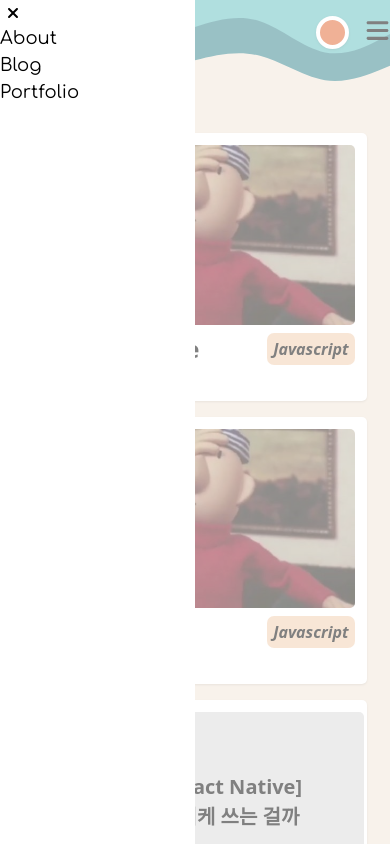
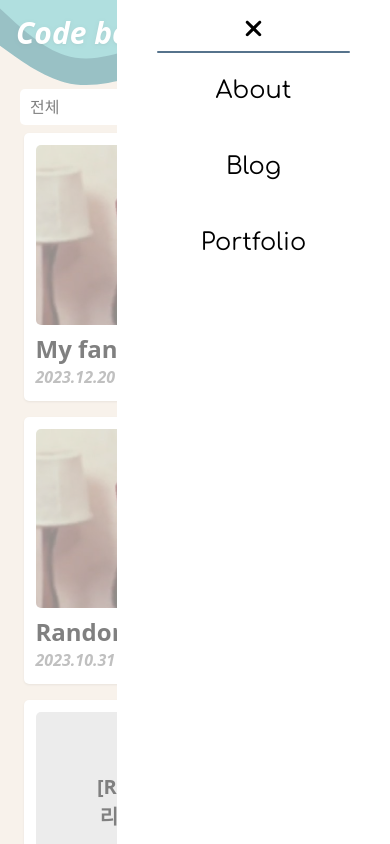
Before and after one commit to Happiva/piva-blog, a Next.js app: page / in a window 390 px wide. Both pictures are taken after a click on the button 377 px from the left and 32 px from the top of the page. Shown: the top 844 px of the page. Built offline with nearby package versions, Linux system fonts and the light colour scheme.

Commit message:
모바일 네비게이터 디자인 적용 및 애니메이션 추가

```diff
--- a/src/components/layout/Header.tsx
+++ b/src/components/layout/Header.tsx
@@ -17,7 +17,7 @@ const Header = () => {
       >
         Code box:
       </Link>
-      <div className="flex items-center">
+      <div className="flex">
         <Navigator />
         <ColorModeSwitch />
         <MobileNavigator />
--- a/src/components/layout/MobileNavigator.tsx
+++ b/src/components/layout/MobileNavigator.tsx
@@ -14,13 +14,7 @@ const MobileNavigator = () => {
   const [isMenuVisible, setIsMenuVisible] = useState<boolean>(false);
 
   const onClickButton = () => {
-    setIsMenuVisible((prev) => {
-      if (prev) {
-        document.body.style.overflow = 'auto';
-      } else document.body.style.overflow = 'hidden';
-
-      return !prev;
-    });
+    setIsMenuVisible((prev) => !prev);
   };
 
   return (
@@ -28,35 +22,42 @@ const MobileNavigator = () => {
       <button
         type="button"
         aria-label="Mobile nav button"
-        className="relative lg:hidden"
+        className="relative mr-[16px] lg:hidden"
         onClick={onClickButton}
       >
         <FontAwesomeIcon icon={faBars} className="size-[25px]" />
       </button>
-      {isMenuVisible && (
-        <div className="bg-white/50 absolute inset-0 flex dark:bg-dark-blue-dark/50">
-          <div className="bg-white flex flex-col dark:bg-dark-blue-dark w-[50%]">
+      <div
+        className={`bg-white/50 absolute inset-0 flex flex-col overflow-hidden dark:bg-dark-blue-dark/50 ${
+          isMenuVisible ? 'block' : 'hidden'
+        }`}
+      >
+        <div
+          className={`bg-white flex flex-col items-center self-end p-[16px] ${
+            isMenuVisible ? 'animate-slide' : 'animate-slide-back'
+          } h-full dark:bg-dark-blue-dark w-[70%]`}
+        >
           <button
             type="button"
             className="size-[25px]"
             aria-label="Nav close button"
             onClick={onClickButton}
           >
-              <FontAwesomeIcon icon={faXmark} />
+            <FontAwesomeIcon icon={faXmark} className="size-[25px]" />
           </button>
+          <div className="w-[80%] bg-dark-sky-200 h-[2px] rounded-full mt-[10px]" />
           {navLinks.map(({ text, link }) => (
             <Link
               key={text}
               href={link}
               onClick={onClickButton}
-                className={`${comfortaa.variable} text-[18px] font-comfortaa`}
+              className={`${comfortaa.variable} text-[24px] font-comfortaa py-[20px]`}
             >
               {text}
             </Link>
           ))}
         </div>
       </div>
-      )}
     </>
   );
 };
--- a/tailwind.config.ts
+++ b/tailwind.config.ts
@@ -43,6 +43,28 @@ const config: Config = {
       fontFamily: {
         comfortaa: ['var(--font-comfortaa)'],
       },
+      animation: {
+        // 'fade-out': 'fadeOut 1s ease-in-out',
+        // 'fade-in': 'fadeIn 1s ease-in-out',
+        slide: 'slideX 0.5s ease-out',
+        'slide-back': 'slideBack 0.5s ease-out',
+      },
+      keyframes: {
+        // fadeOut: {
+        //   '100%': { transform: 'opacity 0' },
+        // },
+        // fadeIn: {
+        //   '100%': { transform: 'opacity 1' },
+        // },
+        slideX: {
+          '0%': { transform: 'translateX(100%)' },
+          '100%': { transform: 'translateX(0%)' },
+        },
+        slideBack: {
+          '0%': { transform: 'translateX(0%)' },
+          '100%': { transform: 'translateX(100%)' },
+        },
+      },
       padding: {
         'left-menu': '250px',
       },
```
Lines whose indentation alone changed are shown as unchanged.
